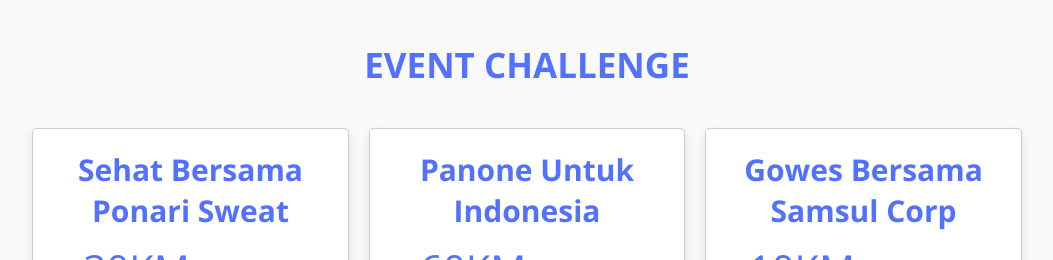
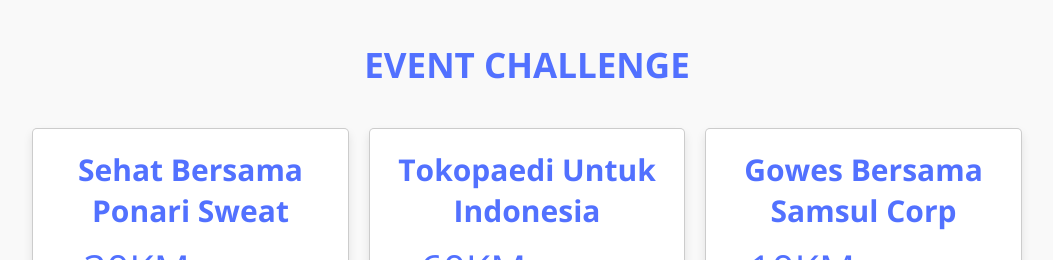
Before and after one commit to adiibnsahr/meeaw-web, a plain HTML site: page index.html in a window 1280 px wide. Shown: the part 2900-3160 px from the top of the page, without its empty margins (113-1166 px from the left). Drawn offline with nearby package versions, Linux system fonts and the light colour scheme.

Commit message:
Update index.html

```diff
--- a/index.html
+++ b/index.html
@@ -162,7 +162,7 @@
             </div>
 
             <div class="box">
-                <h3 class="title">Panone untuk Indonesia</h3>
+                <h3 class="title">tokopaedi untuk Indonesia</h3>
                 <div class="price">60KM<span>/Satu Bulan</span></div>
                 <ul>
                     <li> <i class="fas fa-check"></i> Lari </li>
```
